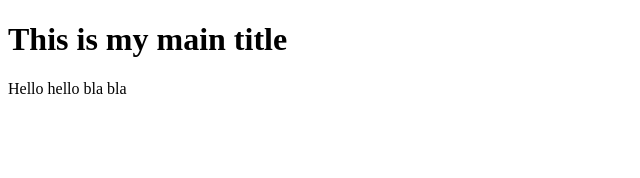
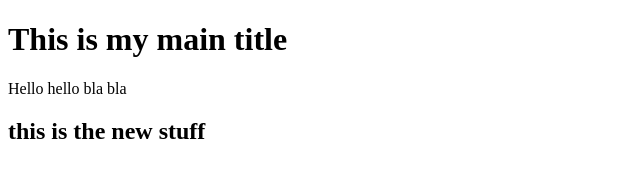
Before and after one commit to BeltranRobles/wdd130, a plain HTML site: page aboutme/index.html in a window 1280 px wide. Shown: the whole page, without its empty margins (0-640 px from the left). Drawn offline with Linux system fonts and the light colour scheme.

Commit message:
added another header

```diff
--- a/aboutme/index.html
+++ b/aboutme/index.html
@@ -9,6 +9,7 @@
 <body>
     <h1>This is my main title</h1>
     <p>Hello hello bla bla</p>
+    <h2> this is the new stuff</h2>
 
     </body>
 </html>
```
